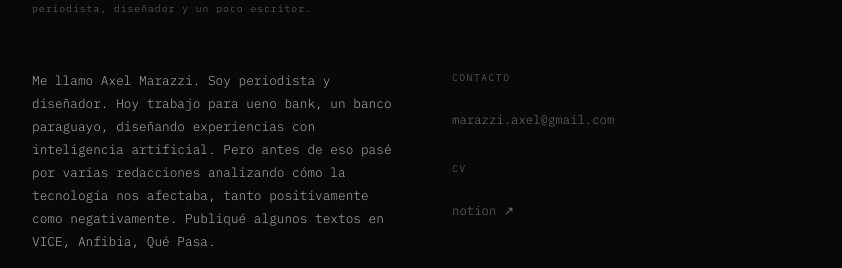
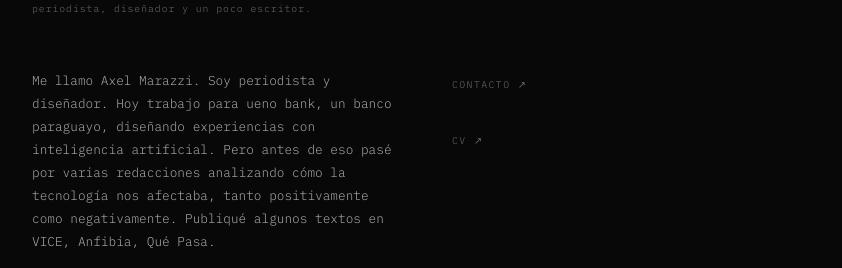
Before and after one commit to amarazzi/axel-is-bored, a Next.js app: page /about in a window 1280 px wide. Shown: the part 185-453 px from the top of the page, without its empty margins (218-1060 px from the left). Built offline with nearby package versions, Linux system fonts and the light colour scheme.

Commit message:
fix: contact and CV as direct links with arrow

```diff
--- a/src/components/AboutContent.tsx
+++ b/src/components/AboutContent.tsx
@@ -73,25 +73,23 @@ export function AboutContent() {
 
           <div className="space-y-8">
             <div>
-              <p className="mb-5 t-muted" style={{ fontSize: "0.65rem", letterSpacing: "0.15em", textTransform: "uppercase" }}>{t["about.contact"]}</p>
               <a
                 href="mailto:marazzi.axel@gmail.com"
                 className="ff-link-muted"
-                style={{ fontSize: "0.82rem" }}
+                style={{ fontSize: "0.65rem", letterSpacing: "0.15em", textTransform: "uppercase" }}
               >
-                marazzi.axel@gmail.com
+                {t["about.contact"]} ↗
               </a>
             </div>
             <div>
-              <p className="mb-5 t-muted" style={{ fontSize: "0.65rem", letterSpacing: "0.15em", textTransform: "uppercase" }}>CV</p>
               <a
                 href="https://axelmarazzi.notion.site/Axel-Marazzi-9f827fe896524669a3ffc670a18460d3"
                 target="_blank"
                 rel="noopener noreferrer"
                 className="ff-link-muted"
-                style={{ fontSize: "0.82rem" }}
+                style={{ fontSize: "0.65rem", letterSpacing: "0.15em", textTransform: "uppercase" }}
               >
-                notion ↗
+                CV ↗
               </a>
             </div>
           </div>
```
